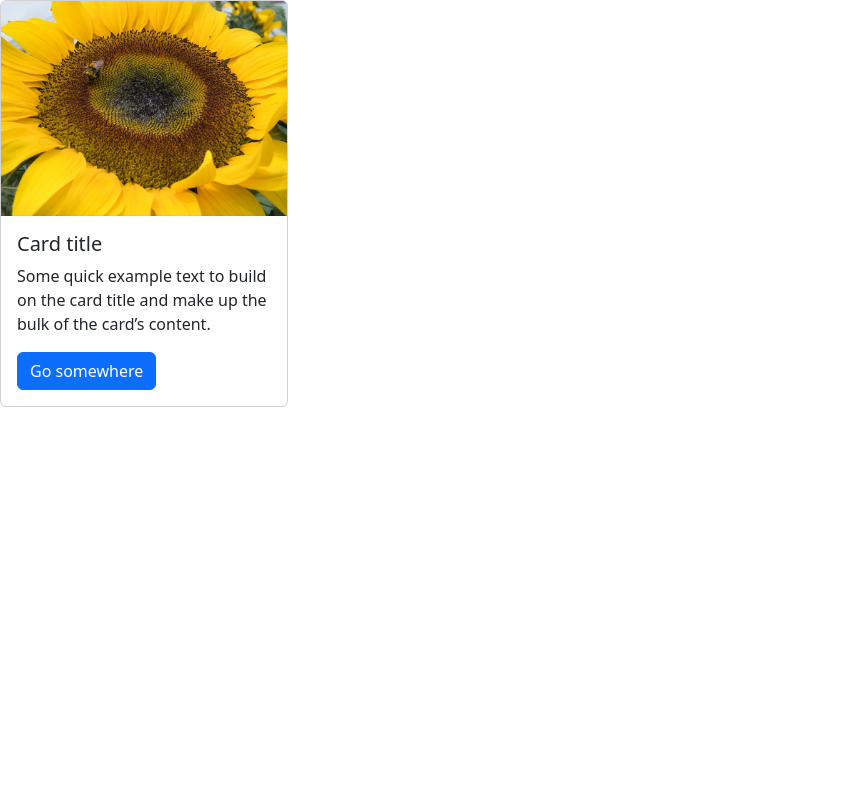
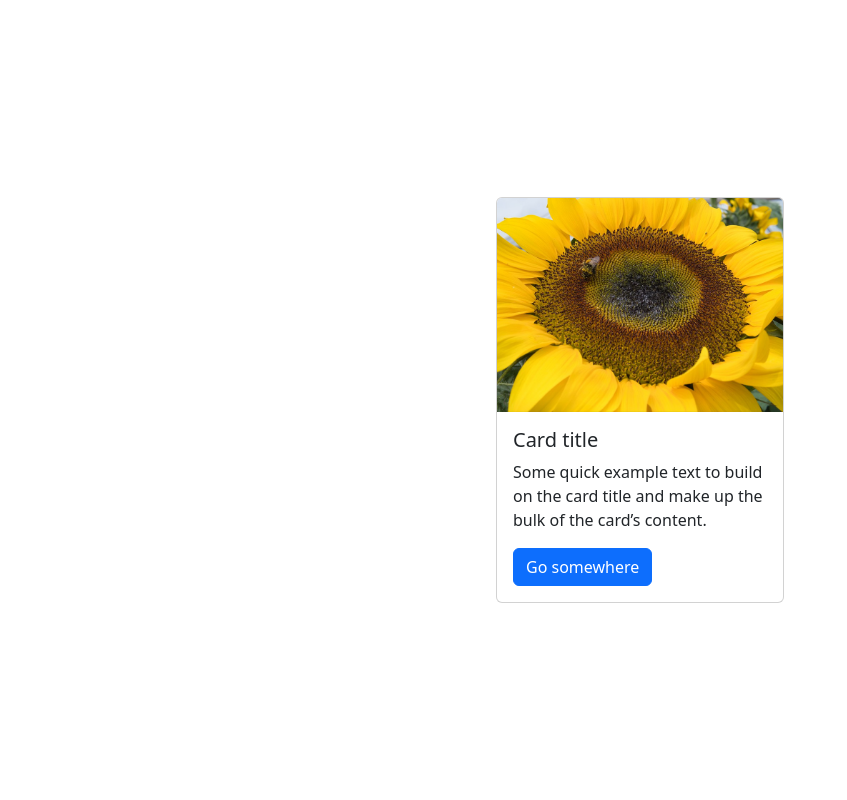
Before and after one commit to IvanAndjelkovic/Day58_Bootstrap_intro, a Flask app: page / in a window 1280 px wide. Shown: the whole page, without its empty margins (0-847 px from the left). Run offline with Flask 3, Linux system fonts and the light colour scheme.

Commit message:
Adding 4 to do, Use flexbox to center the card in the vertical and horizontal center

```diff
--- a/templates/index.html
+++ b/templates/index.html
@@ -9,7 +9,12 @@
    <link href="https://cdn.jsdelivr.net/npm/bootstrap@5.3.8/dist/css/bootstrap.min.css" rel="stylesheet" integrity="sha384-sRIl4kxILFvY47J16cr9ZwB07vP4J8+LH7qKQnuqkuIAvNWLzeN8tE5YBujZqJLB" crossorigin="anonymous">
   <style>
     /* TODO 4: Use flexbox to center the card in the vertical and horizontal center. */
-    <div class="d-flex p-2">I'm a flexbox container!</div>
+    .flex-container {
+      display: flex;
+      justify-content: center;
+      align-items: center;
+      height: 100vh;
+    }
   </style>
 </head>
 <script src="https://cdn.jsdelivr.net/npm/bootstrap@5.3.8/dist/js/bootstrap.bundle.min.js" integrity="sha384-FKyoEForCGlyvwx9Hj09JcYn3nv7wiPVlz7YYwJrWVcXK/BmnVDxM+D2scQbITxI" crossorigin="anonymous"></script>
```
Also changed, not shown: static/flower.jpg (renamed from templates/static/flower.jpg).
